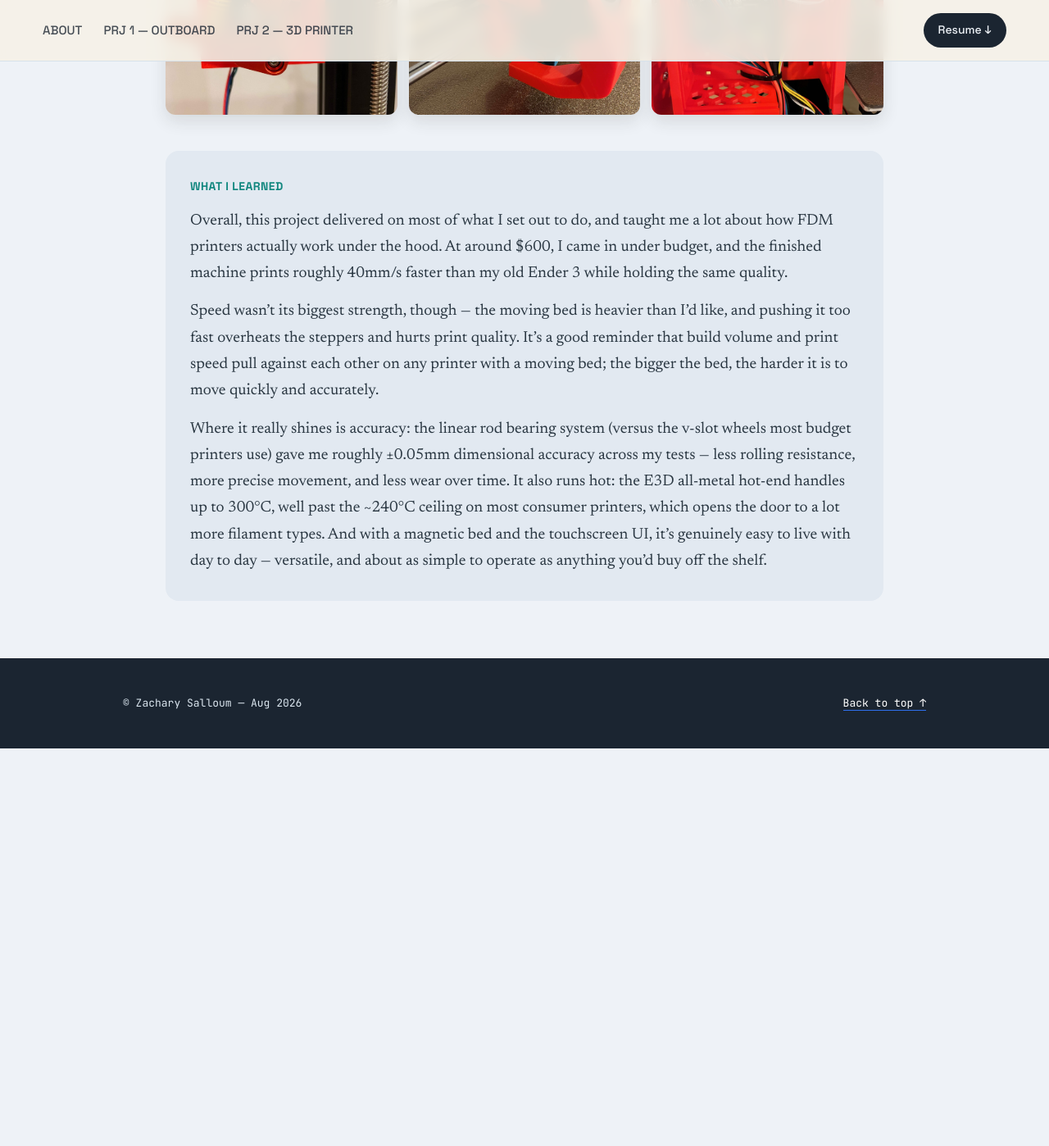
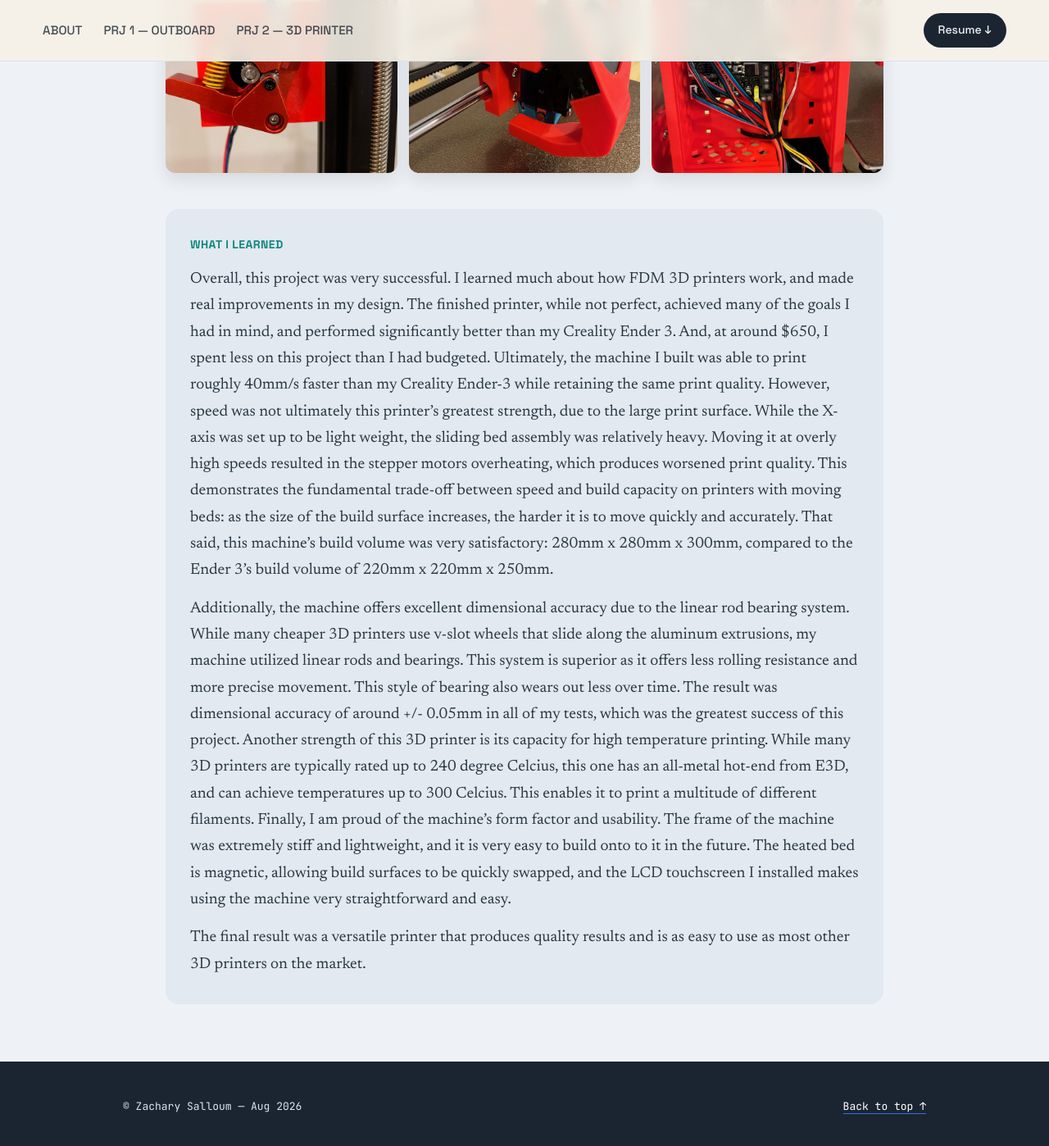
Before and after one commit to zacharysalloum/zacharysalloum.github.io, a Jekyll site: the page built from index.md, in a window 1280 px wide and 1400 px high, scrolled down 9654 px. Shown: the whole window at 82% size. Built offline with Jekyll 4.4.1, drawn with Linux system fonts in a browser that asks for light colours; before the commit the page ends 10567 px from its top, so only the background shows below that; some of the changed text lies outside the part shown.

Commit message:
Update index.md

```diff
--- a/index.md
+++ b/index.md
@@ -209,60 +209,55 @@
 <div class="log-step">
   <figure class="log-photo">
     <img src="/assets/images/printerFrame.png" alt="Printer frame assembly">
-    <figcaption>The 2020/2040 extrusion frame, bolted together with t-nuts and brackets.</figcaption>
+    <figcaption>The complete 2020/2040 extrusion frame</figcaption>
   </figure>
   <div class="log-text">
-    <span class="step-tag">Step 01 — Frame</span>
-    <h4>A stiff, lightweight skeleton</h4>
-    <p>The frame had to be rigid enough to hold real tolerances but light enough not to fight the moving axes. Aluminum extrusion made both easy — and made the whole build feel more like assembling furniture than machining metal.</p>
+    <h4>Step 01 — Building the Frame</h4>
+    <p>The first step in the build was assembling the frame. Aluminum extrusions stood out as the most effective material for their affordability, availability, and stiffness. Additionally, they are lightweight and can be quickly fixed together with brackets, screws, and t-nuts. This allows for quick assembly and prototyping, as using t-nuts eliminates the need to drill holes and tap threads.</p>
   </div>
 </div>
 
 <div class="log-step reverse">
   <figure class="log-photo">
     <img src="/assets/images/printerFrame2.png" alt="Y and Z axis rods mounted">
-    <figcaption>Y and Z linear rods going in, held by custom 3D-printed mounts.</figcaption>
+    <figcaption>Y and Z axis linear rods and motors</figcaption>
   </figure>
   <div class="log-text">
-    <span class="step-tag">Step 02 — Motion mounts</span>
-    <h4>Printing the parts I couldn't machine</h4>
-    <p>With no mill or lathe on hand, every custom bracket had to come off my own printer first — the Y/Z rod mounts, stepper motor mounts, endstop brackets, and the belt tensioner for the Y axis. It's a strange, recursive feeling: 3D printing the parts for a better 3D printer.</p>
+    <h4>Step 02 — Y and Z motion system installation</h4>
+    <p>The next step was mounting the Y and Z axis linear rods and stepper motors. This was accomplished by designing and 3D printing custom mounts to secure the rods and motors to the frame. The mount designs went through several iterations to ensure optimal rod rigidity and spacing. Various other parts were also integrated during this step, including endstop mounts, Z-axis leadscrews, and the Y-axis belt pulleys.</p>
   </div>
 </div>
 
 <div class="log-step">
   <figure class="log-photo">
     <img src="/assets/images/frameComplete.png" alt="X-axis gantry assembled">
-    <figcaption>The X-axis gantry — linear rods on both ends, riding on printed carriages.</figcaption>
+    <figcaption>The X-axis gantry, without the toolhead </figcaption>
   </figure>
   <div class="log-text">
-    <span class="step-tag">Step 03 — X-axis gantry</span>
-    <h4>Getting the gantry moving</h4>
-    <p>Two linear rods attach to custom printed end pieces, which also house the bearings and leadscrew nuts that let the whole X-axis travel vertically. A stepper motor sits on one bracket, the belt pulley on the other, with a third printed piece riding the bearings to eventually hold the hot-end.</p>
+    <h4>Step 03 — Building the X-axis gantry</h4>
+    <p>Next, the X-axis gantry was assembled. It consists of 2 linear rods joined by a custom 3D printed piece on each end. Those end pieces also contain bearings and leadscrew nuts, allowing the gantry to move vertically. The X-stepper motor is mounted to the left bracket, and the belt pulley is fixed to the bracket on the right. Another 3D printed piece rides on the X-axis bearings; it will serve as the mount for the hot-end and part cooling fan. Designing this assembly was extremely difficult, as everything had to fit together with virtually zero slop.</p>
   </div>
 </div>
 
 <div class="log-step reverse">
   <figure class="log-photo">
     <img src="/assets/images/printerHotend.png" alt="Hot-end and heated bed assembly">
-    <figcaption>Heated bed and hot-end going in — the part where the printer starts looking like a printer.</figcaption>
+    <figcaption>Heated bed and hot-end integration</figcaption>
   </figure>
   <div class="log-text">
-    <span class="step-tag">Step 04 — Bed &amp; hot-end</span>
-    <h4>Heated bed and hot-end</h4>
-    <p>The heated bed clamps to an aluminum plate suspended on four springs — standard FDM design, but satisfying to get right, since it's what lets you dial in bed leveling by hand. The hot-end mounting plate clamps onto the X-axis bearings, with the cooling fan, duct, and drive belt all fixed to the same bracket so the whole assembly moves as one unit.</p>
+    <h4>Step 04 — Heated bed and hot-end installation</h4>
+    <p>Next, the heated bed and hot-end assemblies were built and installed. The heated bed sits above an aluminum carriage plate that clamps onto the linear rod bearings. The two plates are separated by 4 springs and screws to allow for height adjustment of the heated bed. The hot-end assembly consists of a 3D printed mounting plate that clamps onto the X-axis bearings, the hot-end itself, as well as a cooling fan and duct. At this point, the X and Y drive belts were installed and tensioned.</p>
   </div>
 </div>
 
 <div class="log-step">
   <figure class="log-photo">
     <img src="/assets/images/printerExtruder.png" alt="Bowden extruder assembly">
-    <figcaption>The Bowden extruder — mounted to the frame instead of the hot-end, to keep weight down.</figcaption>
+    <figcaption>The Bowden extruder, mounted to the frame</figcaption>
   </figure>
   <div class="log-text">
-    <span class="step-tag">Step 05 — Extruder</span>
-    <h4>Choosing Bowden over direct-drive</h4>
-    <p>Since speed was the whole point of this build, I went with a Bowden-style extruder — it pushes filament through a tube into the hot-end, so the stepper motor mounts to the frame rather than riding on the gantry. Direct-drive setups get "ringing" at high speed because of the added weight; Bowden avoids that, and lets you run a bigger, cooler-running motor.</p>
+    <h4>Step 05 — Extrusion system installation</h4>
+    <p>This printer's extrusion system consists of a stepper motor, custom mounting bracket, extruder, and bowden tube. I used an off-the-shelf extruder due to its affordability and effectiveness. A Bowden style extruder was chosen for this build, due to this printer's emphasis on printing speed. Bowden extruders push filament through a tube, into the hot-end. This allows the stepper motor and extruder to be mounted to the frame of the printer, rather than directly to the hot-end. This prevents the "ringing" effect seen at higher print speeds when too much weight is placed on the hot-end. Additionally, a larger, cooler-running motor can be used.</p>
   </div>
 </div>
 
@@ -272,9 +267,8 @@
     <figcaption>Custom-enclosed electronics bay: mainboard, drivers, and the touchscreen controller.</figcaption>
   </figure>
   <div class="log-text">
-    <span class="step-tag">Step 06 — Electronics</span>
-    <h4>Wiring it all together</h4>
-    <p>A BigTreeTech SKR Mini E3 runs the show — a $40 mainboard with a 32-bit processor, silent TMC2209 drivers, and plenty of fan ports, paired with a BTT TFT35 touchscreen for a clean, easy-to-read UI. I added a 25A mosfet for the heated bed since the mainboard's built-in one wasn't enough, and 3D printed enclosures for everything, with cooling fans wherever things ran warm.</p>
+    <h4>Step 06 — Electronics installation</h4>
+    <p>Finally, 4 key electronics were installed. First, a 24V 350W power supply was chosen to power the printer. Then, a BigTreeTech SKR Mini E3 mainboard was chosen due to its affordability and robustness, as it has a 32-bit processor, silent TMC2209 motor drivers, and a multitude of fan ports. It also meshes well with the BTT TFT35 LCD screen, which I chose to be the screen for this printer due to its clean UI, and touchscreen function. Finally, I installed a 25A mosfet to control the heated bed, as the main-board's built-in mosfet was not adequate. Custom enclosures were designed and 3D printed to house these parts, with cooling fans used where necessary.</p>
   </div>
 </div>
 
@@ -295,11 +289,11 @@
 <div class="conclusion" markdown="1">
 ### What I learned
 
-Overall, this project delivered on most of what I set out to do, and taught me a lot about how FDM printers actually work under the hood. At around $600, I came in under budget, and the finished machine prints roughly 40mm/s faster than my old Ender 3 while holding the same quality.
+Overall, this project was very successful. I learned much about how FDM 3D printers work, and made real improvements in my design. The finished printer, while not perfect, achieved many of the goals I had in mind, and performed significantly better than my Creality Ender 3. And, at around $650, I spent less on this project than I had budgeted. Ultimately, the machine I built was able to print roughly 40mm/s faster than my Creality Ender-3 while retaining the same print quality. However, speed was not ultimately this printer's greatest strength, due to the large print surface. While the X-axis was set up to be light weight, the sliding bed assembly was relatively heavy. Moving it at overly high speeds resulted in the stepper motors overheating, which produces worsened print quality. This demonstrates the fundamental trade-off between speed and build capacity on printers with moving beds: as the size of the build surface increases, the harder it is to move quickly and accurately. That said, this machine's build volume was very satisfactory: 280mm x 280mm x 300mm, compared to the Ender 3's build volume of 220mm x 220mm x 250mm.
 
-Speed wasn't its biggest strength, though — the moving bed is heavier than I'd like, and pushing it too fast overheats the steppers and hurts print quality. It's a good reminder that build volume and print speed pull against each other on any printer with a moving bed; the bigger the bed, the harder it is to move quickly and accurately.
+Additionally, the machine offers excellent dimensional accuracy due to the linear rod bearing system. While many cheaper 3D printers use v-slot wheels that slide along the aluminum extrusions, my machine utilized linear rods and bearings. This system is superior as it offers less rolling resistance and more precise movement. This style of bearing also wears out less over time. The result was dimensional accuracy of around +/- 0.05mm in all of my tests, which was the greatest success of this project. Another strength of this 3D printer is its capacity for high temperature printing. While many 3D printers are typically rated up to 240 degree Celcius, this one has an all-metal hot-end from E3D, and can achieve temperatures up to 300 Celcius. This enables it to print a multitude of different filaments. Finally, I am proud of the machine's form factor and usability. The frame of the machine was extremely stiff and lightweight, and it is very easy to build onto to it in the future. The heated bed is magnetic, allowing build surfaces to be quickly swapped, and the LCD touchscreen I installed makes using the machine very straightforward and easy.
 
-Where it really shines is accuracy: the linear rod bearing system (versus the v-slot wheels most budget printers use) gave me roughly ±0.05mm dimensional accuracy across my tests — less rolling resistance, more precise movement, and less wear over time. It also runs hot: the E3D all-metal hot-end handles up to 300°C, well past the ~240°C ceiling on most consumer printers, which opens the door to a lot more filament types. And with a magnetic bed and the touchscreen UI, it's genuinely easy to live with day to day — versatile, and about as simple to operate as anything you'd buy off the shelf.
+The final result was a versatile printer that produces quality results and is as easy to use as most other 3D printers on the market.
 </div>
 
 </section>
```
